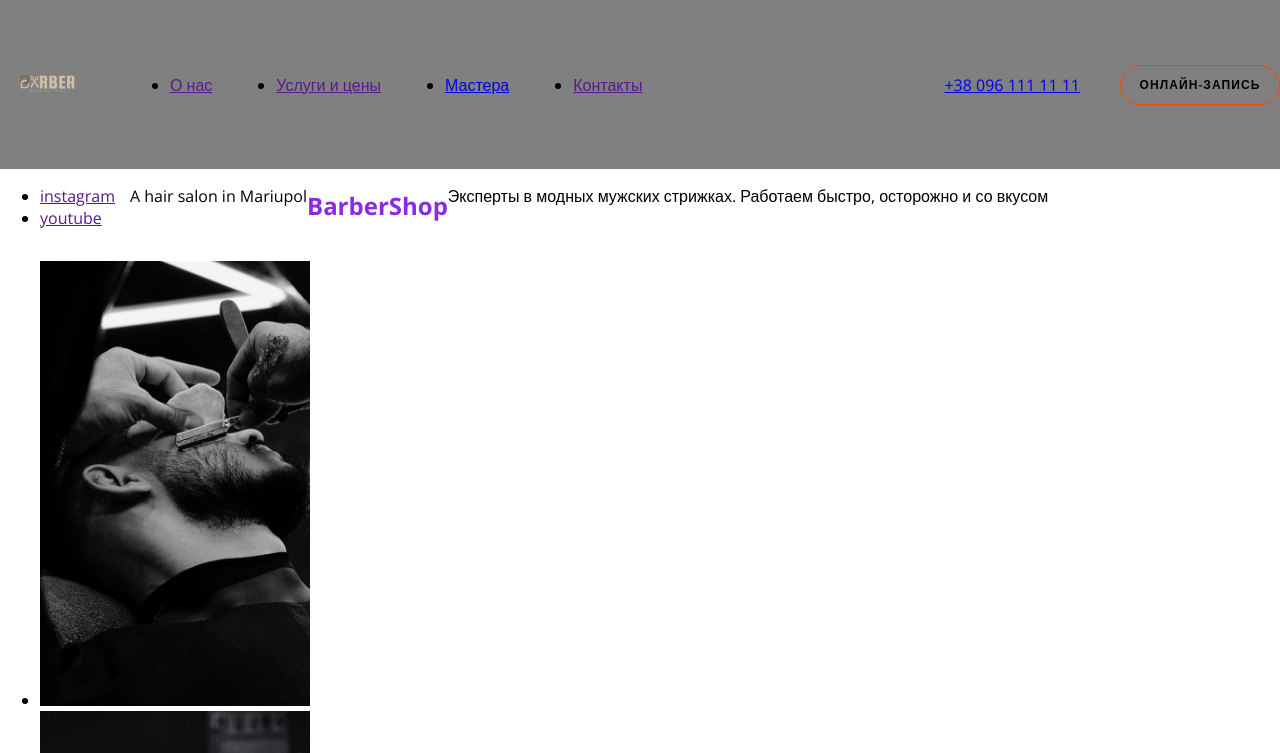
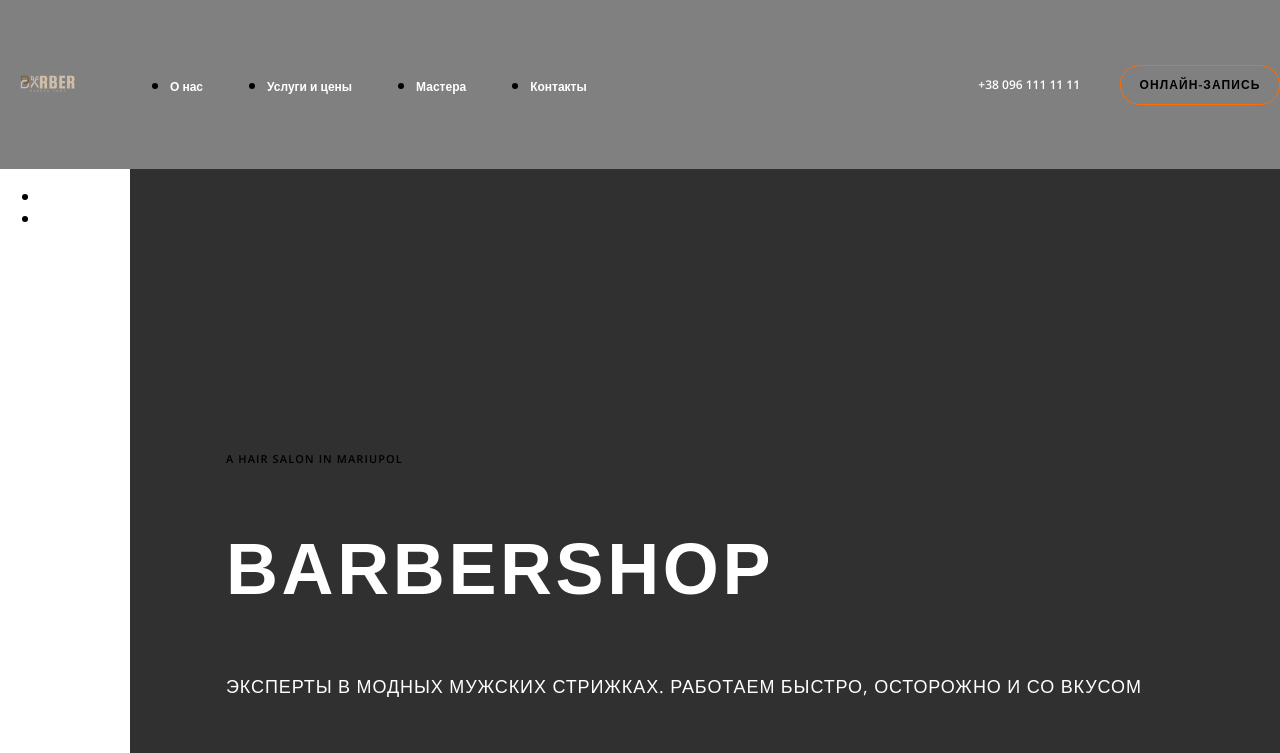
Before and after one commit to VladSky911/barber, a plain HTML site: page index.html in a window 1280 px wide. Shown: the top 753 px of the page. Drawn offline with nearby package versions, Linux system fonts and the light colour scheme.

Commit message:
add 05.11.25

```diff
--- a/css/styles.css
+++ b/css/styles.css
@@ -1,4 +1,10 @@
-
+:root {
+    --main-btn-color:#ffffff;
+    --second-btn-color: #303030;
+    --main-title-color: #ffffff;
+    --second-title-color: #303030;
+    --accent-color: #ff6c00;
+}
 
 .btn {
     min-width: 160px;
@@ -9,37 +15,41 @@
     line-height: 1.33;
     letter-spacing: 0.09em;
     text-transform: uppercase;
-    border: 1px solid orangered;
+    border: 1px solid #ff6c00;
     background-color: transparent;
     border-radius: 30px;
 }
 
 /*------------------------------HEADER----------------------------------*/
 
-.hero .container {
-    display: flex;
-
-}
-
-.hero-list {
-    width: 90px;
-}
-
-.hero link:hover
-.hero-link:focus {
-    color: orangered;
-}
-
-.hero-content {
-    background-color: #303030;
-    padding: 272px 96px 206px 96px;
-    flex-grow: 1;
+.link {
+    text-decoration: none;
 }
 
 .header {
     background-color: gray;
     padding-top: 32px;
     padding-bottom: 32px;
+}
+
+.header-link,
+.header-tel{
+    font-weight: 600;
+    font-size: 12px;
+    line-height: 1.33;
+    letter-spacing: 0,1em;
+    color: #ffffff;
+}
+
+.header-link:hover,
+.header-link:focus
+.header-tel:hover,
+.header-tel:focus {
+    color: var(--accent-color);
+}
+
+.header-btn {
+    margin-left: 40px;
 }
 
 .header-logo {
@@ -64,21 +74,72 @@
     margin-right: 40px;
 }
 
-.header-btn {
-    margin-left: 40px;
-}
-
 .header-connect {
     margin-left: auto;
     display: flex;
 }
+
+/*------------------------------HERO----------------------------------*/
+
+.hero-link {
+    font-weight: 600;
+    font-size: 11px;
+    line-height: 1.36;
+    letter-spacing: 0.2em;
+    text-transform: uppercase;
+    color: #ffffff;
+}
+
+.hero link:hover,
+.hero-link:focus {
+    color: var(--accent-color);
+}
+
+.hero-top-text {
+    font-weight: 600;
+    font-size: 11px;
+    line-height: 1.36;
+    letter-spacing: 0.1em;
+    text-transform: uppercase;
+    color: #rgb(157, 164, 189, 0.6);
+}
+.hero-title {
+    font-family: "Relaway", sans-serif;
+    font-weight: 700;
+    font-size: 72px;
+    line-height: 1.18;
+    letter-spacing: 0.05em;
+    text-transform: uppercase;
+    color: var(--main-title-color);
+}
+.hero-bottom-text {
+    font-size: 18px;
+    line-height: 1.67;
+    letter-spacing: 0.05em;
+    text-transform: uppercase;
+    color: var(--main-btn-color);
+}
+
+.hero-content {
+    background-color: #303030;
+    padding: 272px 96px 206px 96px;
+    flex-grow: 1;
+}
+
+.hero .container {
+    display: flex;
+
+}
+
+.hero-list {
+    width: 90px;
+}
+
+/*------------------------------BODY----------------------------------*/
+
 
 body {
     font-family: 'Open Sans', sans-serif;
     margin: 0;
     padding: 0;
 }
-
-h1 {
-    color: blueviolet;
-}
--- a/index.html
+++ b/index.html
@@ -18,14 +18,14 @@
         </a>
         <nav class="header-nav">
         <ul class="header-list">
-            <li class="header-item"><a href="" class="header-link">О нас</a></li>
-            <li class="header-item"><a href="" class="header-link">Услуги и цены</a></li>
-            <li class="header-item"><a href="#masters" class="header-link">Мастера</a></li>
-            <li class="header-item"><a href="" class="header-link">Контакты</a></li>
+            <li class="header-item"><a href="" class="header-link link">О нас</a></li>
+            <li class="header-item"><a href="" class="header-link link">Услуги и цены</a></li>
+            <li class="header-item"><a href="#masters" class="header-link link">Мастера</a></li>
+            <li class="header-item"><a href="" class="header-link link">Контакты</a></li>
         </ul>
         </nav>
         <div class="header-connect"></div>
-        <a class="header-tel" href="tel:+380961111111">+38 096 111 11 11</a>
+        <a class="header-tel link" href="tel:+380961111111">+38 096 111 11 11</a>
         <button type="button" class="header-btn btn">онлайн-запись</button>
         <link rel="stylesheet" href="./css/styles.css">
     </div>
@@ -36,12 +36,14 @@
         <section class="hero">
             <div class="container">
             <ul class="hero-list list">
-                <li class="hero-item"><a href="" class="hero-link" target="_blank" rel="noopener nofollow noreferrer">instagram</a></li>
-                <li class="hero-item"><a href="" class="hero-link" target="_blank" rel="noopener nofollow noreferrer">youtube</a></li>
+                <li class="hero-item"><a href="" class="hero-link link" target="_blank" rel="noopener nofollow noreferrer">instagram</a></li>
+                <li class="hero-item"><a href="" class="hero-link link" target="_blank" rel="noopener nofollow noreferrer">youtube</a></li>
             </ul>
+            <div class="hero-content">
             <p lang="en" class="hero-top-text">A hair salon in Mariupol</p>
             <h1 lang="en" class="hero-title">BarberShop</h1>
             <p class="hero-bottom-text">Эксперты в модных мужских стрижках. Работаем быстро, осторожно и со вкусом</p>
+        </div>
         </div>
         </section>
 
@@ -89,7 +91,7 @@
                     <p>от 200 грн.</p>
                 </li>
                 <li class="services-item-right">
-                    <p>Детская стрижка (от 12лет)</p>
+                    <p>Детская стрижка (от 12 лет)</p>
                     <p>от 300 грн.</p>
                 </li>
                 <li class="services-item-right">
@@ -167,9 +169,9 @@
             <h2 class="contacts-title">Контакты</h2>
             <address>
                 <ul class="contacts-list">
-                    <li><a href="https://maps.app.goo.gl/XAa6H7vu1GHAJdsa9" target="_blank" rel="noopener nofollow noreferrer">г. Мариуполь, ул. Леваневского 10, 87550</a></li>
-                    <li><a href="tel:+380961111111">+38 096 111 11 11</a></li>
-                    <li><a href="mailto:bestbarber@gmail.com">bestbarber@gmail.com</a><li>
+                    <li><a class="contacts-link link" href="https://maps.app.goo.gl/XAa6H7vu1GHAJdsa9" target="_blank" rel="noopener nofollow noreferrer">г. Мариуполь, ул. Леваневского 10, 87550</a></li>
+                    <li><a class="contacts-link link" href="tel:+380961111111">+38 096 111 11 11</a></li>
+                    <li><a class="contacts-link link" href="mailto:bestbarber@gmail.com">bestbarber@gmail.com</a><li>
                 </ul>
             </address>
             <p class="contacts-time">Время работы</p>
@@ -183,8 +185,8 @@
     <footer class="footer">
         <p>&copy;Copyright 2023</p>
          <ul class="footer-list">
-                <li><a href="" target="_blank" rel="noopener nofollow noreferrer">instagram</a></li>
-                <li><a href="" target="_blank" rel="noopener nofollow noreferrer">youtube</a></li>
+                <li><a href="" class="footer-link link" target="_blank" rel="noopener nofollow noreferrer">instagram</a></li>
+                <li><a href="" class="footer-link link" target="_blank" rel="noopener nofollow noreferrer">youtube</a></li>
         </ul>
     </footer>
 
```
